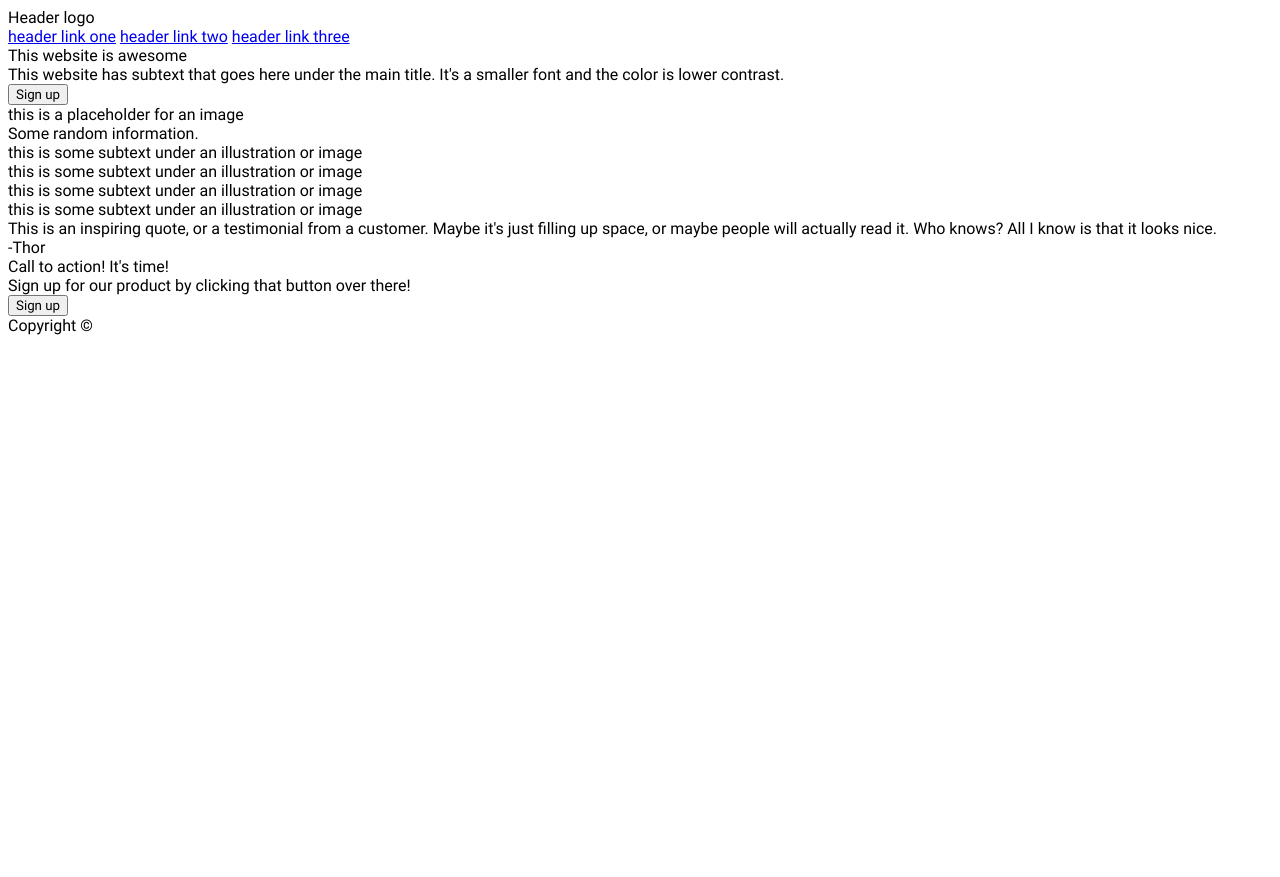
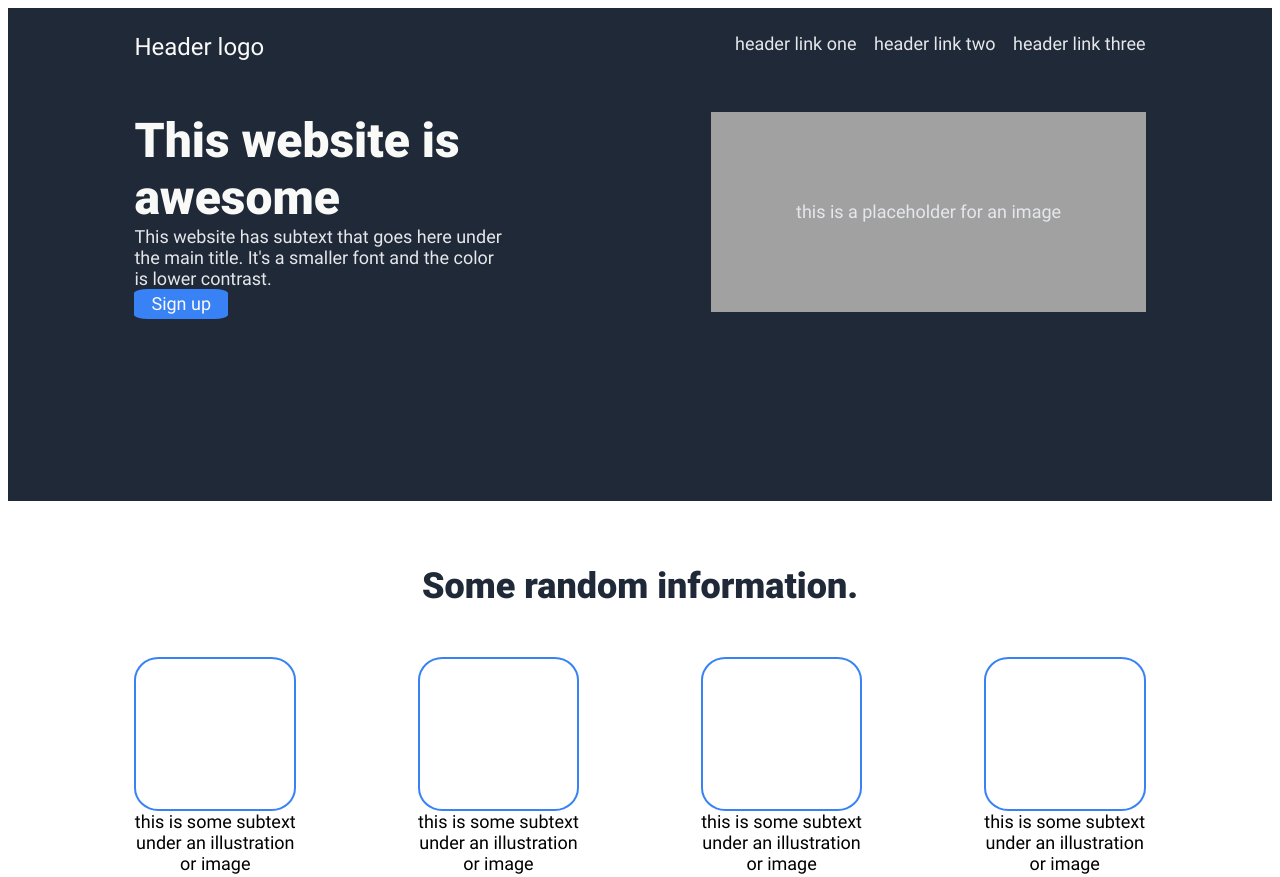
Before and after one commit to M-10001/brainnest_frontend_development_training_program_project_2, a plain HTML site: page assignment_4/index.html in a window 1280 px wide. Shown: the top 877 px of the page. Before the commit the page ends 800 px from the top, so only its background shows below. Drawn offline with Linux system fonts and the light colour scheme.

Commit message:
Complete assignment_4.

```diff
--- a/assignment_4/index.html
+++ b/assignment_4/index.html
@@ -9,14 +9,17 @@
   <body>
     <header>
       <div class="section_1">
+        <div class="section_1_top">
           <div class="section_1_top_left">
             Header logo
           </div>
           <div class="section_1_top_right">
-          <a href="#">header link one</a>
-          <a href="#">header link two</a>
-          <a href="#">header link three</a>
+            <a class="header_link" href="#">header link one</a>
+            <a class="header_link" href="#">header link two</a>
+            <a class="header_link" href="#">header link three</a>
           </div>
+        </div>
+        <div class="section_1_bottom">
           <div class="section_1_bottom_left">
             <div class="main_title">
               This website is awesome
@@ -25,10 +28,13 @@
               This website has subtext that goes here under the main title.
               It's a smaller font and the color is lower contrast.
             </div>
-          <button type="button" name="header_sign_up_button">Sign up</button>
+            <button class="header_sign_up_button" type="button" name="header_sign_up_button">
+              Sign up
+            </button>
           </div>
           <div class="section_1_bottom_right">
             this is a placeholder for an image
+          </div>
         </div>
       </div>
     </header>
@@ -88,7 +94,9 @@
           </div>
         </div>
         <div class="section_4_right">
-          <button type="button" name="bottom_sign_up_button">Sign up</button>
+          <button class="section_4_sign_up_button" type="button" name="section_4_sign_up_button">
+            Sign up
+          </button>
         </div>
       </div>
     </main>
--- a/assignment_4/stylesheets/main.css
+++ b/assignment_4/stylesheets/main.css
@@ -1,3 +1,167 @@
 * {
   font-family: "Roboto", sans-serif, monospace, serif;
 }
+
+.section_1 {
+  background-color: #1F2937;
+  display: flex;
+  flex-direction: column;
+  padding: 2% 10% 15%;
+}
+
+.section_1_top {
+  display: flex;
+  justify-content: space-between;
+  padding-bottom: 5%;
+}
+
+.section_1_top_left {
+  color: #F9FAF8;
+  font-size: 24px;
+}
+
+.section_1_top_right {
+  color: #E5E7EB;
+  font-size: 18px;
+  display: flex;
+  flex-grow: 1;
+  justify-content: flex-end;
+  column-gap: 2%;
+}
+
+.section_1_bottom {
+  display: flex;
+  column-gap: 20%
+}
+
+.section_1_bottom_right {
+  background-color: #A1A1A1;
+  color: #E5E7EB;
+  font-size: 18px;
+  display: flex;
+  justify-content: center;
+  align-items: center;
+  text-align: center;
+  width: 100%;
+}
+
+.section_2 {
+  padding: 5% 10% 10%;
+  display: flex;
+  flex-direction: column;
+}
+
+.section_2_title {
+  color: #1F2937;
+  font-size: 36px;
+  font-weight: 900;
+  justify-content: center;
+  align-items: center;
+  text-align: center;
+  padding: 0 0 5%;
+}
+
+.section_2_body {
+  display: flex;
+  column-gap: 12%;
+}
+
+.section_2_body_item {
+  display: flex;
+  flex-direction: column;
+}
+
+.section_3 {
+  background-color: #E5E7EB;
+  padding: 10% 25%;
+}
+
+.section_4 {
+  background-color: #3882F6;
+  display: flex;
+  justify-content: space-around;
+  align-items: center;
+  margin: 10% 10% 0;
+  padding: 5% 0;
+}
+
+.section_4_title {
+  color: #F9FAF8;
+  font-size: 24px;
+  font-weight: 900;
+  padding: 0 0 5%;
+}
+
+.section_4_title_subtext {
+  color: #E5E7EB;
+  font-size: 18px;
+}
+
+.section_4_sign_up_button {
+  background-color: #3882F6;
+  color: #F9FAF8;
+  font-size: 18px;
+  border: 2px solid #F9FAF8;
+  border-radius: 15%;
+  width: 130%;
+  height: 30%;
+}
+
+.section_5 {
+  background-color: #1F2937;
+  color: #E5E7EB;
+  font-size: 18px;
+  text-align: center;
+  margin: 10% 0 0;
+  padding: 2% 0;
+}
+
+.main_title {
+  color: #F9FAF8;
+  font-size: 48px;
+  font-weight: 900;
+}
+
+.main_title_subtext {
+  color: #E5E7EB;
+  font-size: 18px;
+}
+
+.header_link {
+  color: #E5E7EB;
+  text-decoration: none;
+}
+
+.header_sign_up_button {
+  background-color: #3882F6;
+  color: #F9FAF8;
+  font-size: 18px;
+  border: none;
+  border-radius: 15%;
+  width: 25%;
+  height: 15%;
+}
+
+.empty_box {
+  border: 2px solid #3882F6;
+  border-radius: 15%;
+  height: 150px;
+}
+
+.empty_box_subtext {
+  font-size: 18px;
+  text-align: center;
+
+}
+
+.placeholder_quote {
+  font-size: 36px;
+  font-weight: 300;
+  font-style: italic;
+}
+
+.placeholder_quote_signature {
+  font-size: 24px;
+  font-weight: 900;
+  text-align: right;
+}
```
Lines whose indentation alone changed are shown as unchanged.
